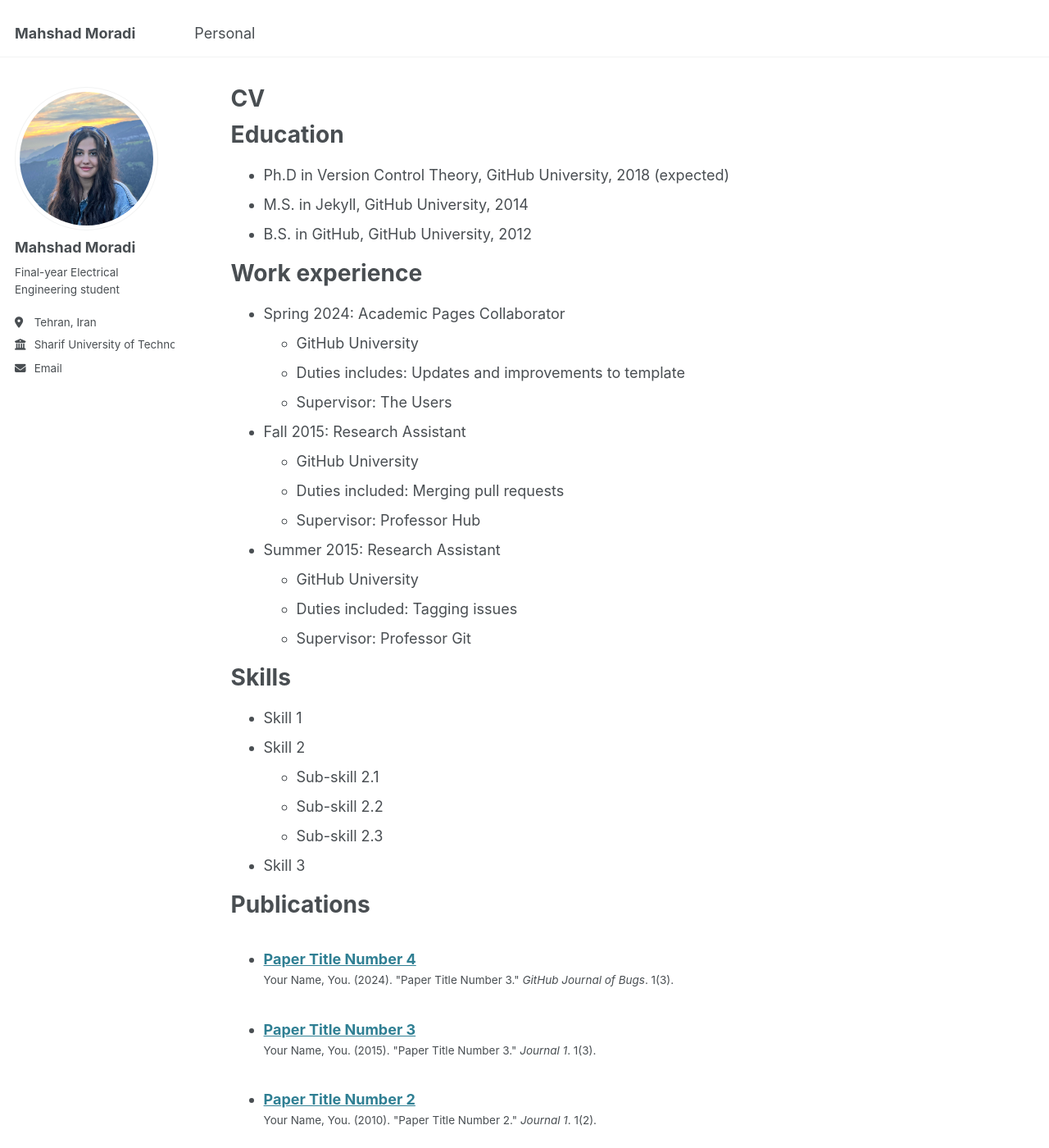
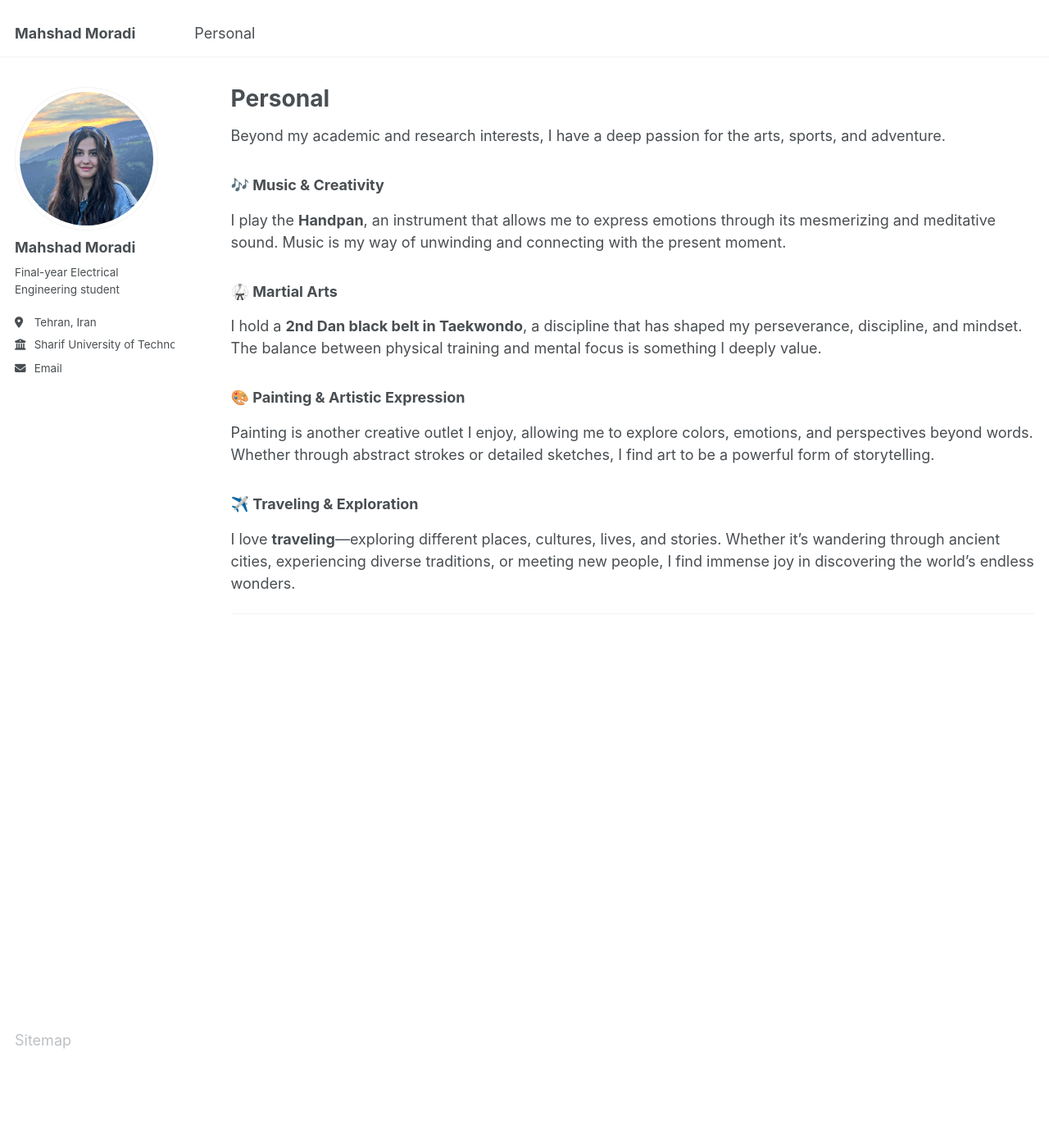
Before and after one commit to mahshadmoradi/mahshadmoradi.github.io, a Jekyll site: the page built from _pages/personal.md, in a window 1280 px wide and 1400 px high. Shown: the whole window at 82% size. Built offline with Jekyll 4.4.1, drawn with Linux system fonts in a browser that asks for light colours; a script that is not in the unit is left out; some of the changed text lies outside the part shown.

Commit message:
Update personal.md

```diff
--- a/_pages/personal.md
+++ b/_pages/personal.md
@@ -1,64 +1,22 @@
 ---
 layout: archive
-title: "CV"
-permalink: /cv/
+title: "Personal"
+permalink: /personal/
 author_profile: true
-redirect_from:
-  - /resume
 ---
 
-{% include base_path %}
+Beyond my academic and research interests, I have a deep passion for the arts, sports, and adventure.
 
-Education
-======
-* Ph.D in Version Control Theory, GitHub University, 2018 (expected)
-* M.S. in Jekyll, GitHub University, 2014
-* B.S. in GitHub, GitHub University, 2012
+### 🎶 Music & Creativity
+I play the **Handpan**, an instrument that allows me to express emotions through its mesmerizing and meditative sound. Music is my way of unwinding and connecting with the present moment.
 
-Work experience
-======
-* Spring 2024: Academic Pages Collaborator
-  * GitHub University
-  * Duties includes: Updates and improvements to template
-  * Supervisor: The Users
+### 🥋 Martial Arts
+I hold a **2nd Dan black belt in Taekwondo**, a discipline that has shaped my perseverance, discipline, and mindset. The balance between physical training and mental focus is something I deeply value.
 
-* Fall 2015: Research Assistant
-  * GitHub University
-  * Duties included: Merging pull requests
-  * Supervisor: Professor Hub
+### 🎨 Painting & Artistic Expression
+Painting is another creative outlet I enjoy, allowing me to explore colors, emotions, and perspectives beyond words. Whether through abstract strokes or detailed sketches, I find art to be a powerful form of storytelling.
 
-* Summer 2015: Research Assistant
-  * GitHub University
-  * Duties included: Tagging issues
-  * Supervisor: Professor Git
+### ✈️ Traveling & Exploration
+I love **traveling**—exploring different places, cultures, lives, and stories. Whether it's wandering through ancient cities, experiencing diverse traditions, or meeting new people, I find immense joy in discovering the world's endless wonders.
 
-Skills
-======
-* Skill 1
-* Skill 2
-  * Sub-skill 2.1
-  * Sub-skill 2.2
-  * Sub-skill 2.3
-* Skill 3
-
-Publications
-======
-  <ul>{% for post in site.publications reversed %}
-    {% include archive-single-cv.html %}
-  {% endfor %}</ul>
-
-Talks
-======
-  <ul>{% for post in site.talks reversed %}
-    {% include archive-single-talk-cv.html  %}
-  {% endfor %}</ul>
-
-Teaching
-======
-  <ul>{% for post in site.teaching reversed %}
-    {% include archive-single-cv.html %}
-  {% endfor %}</ul>
-
-Service and leadership
-======
-* Currently signed in to 43 different slack teams
+---
```
